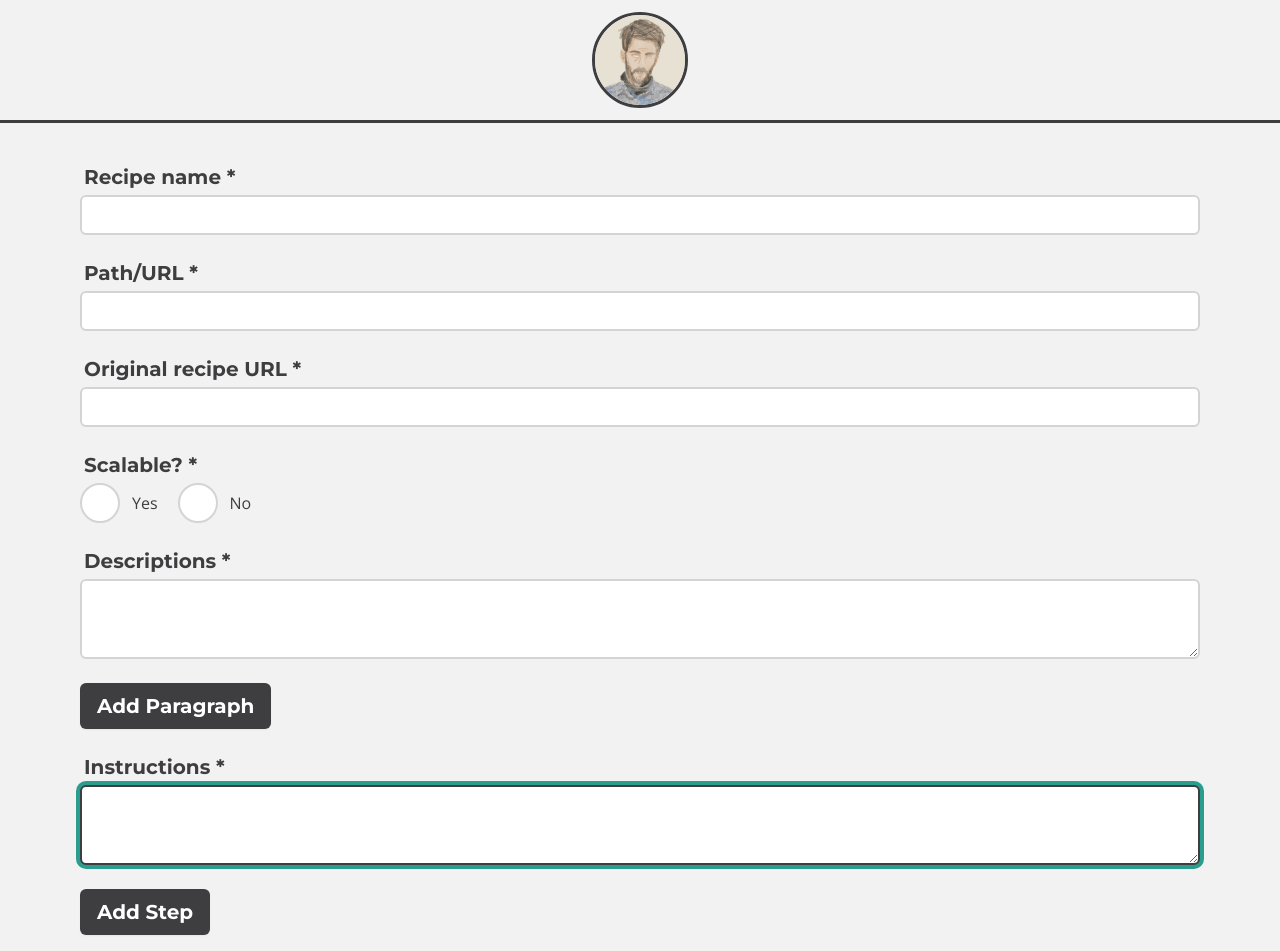
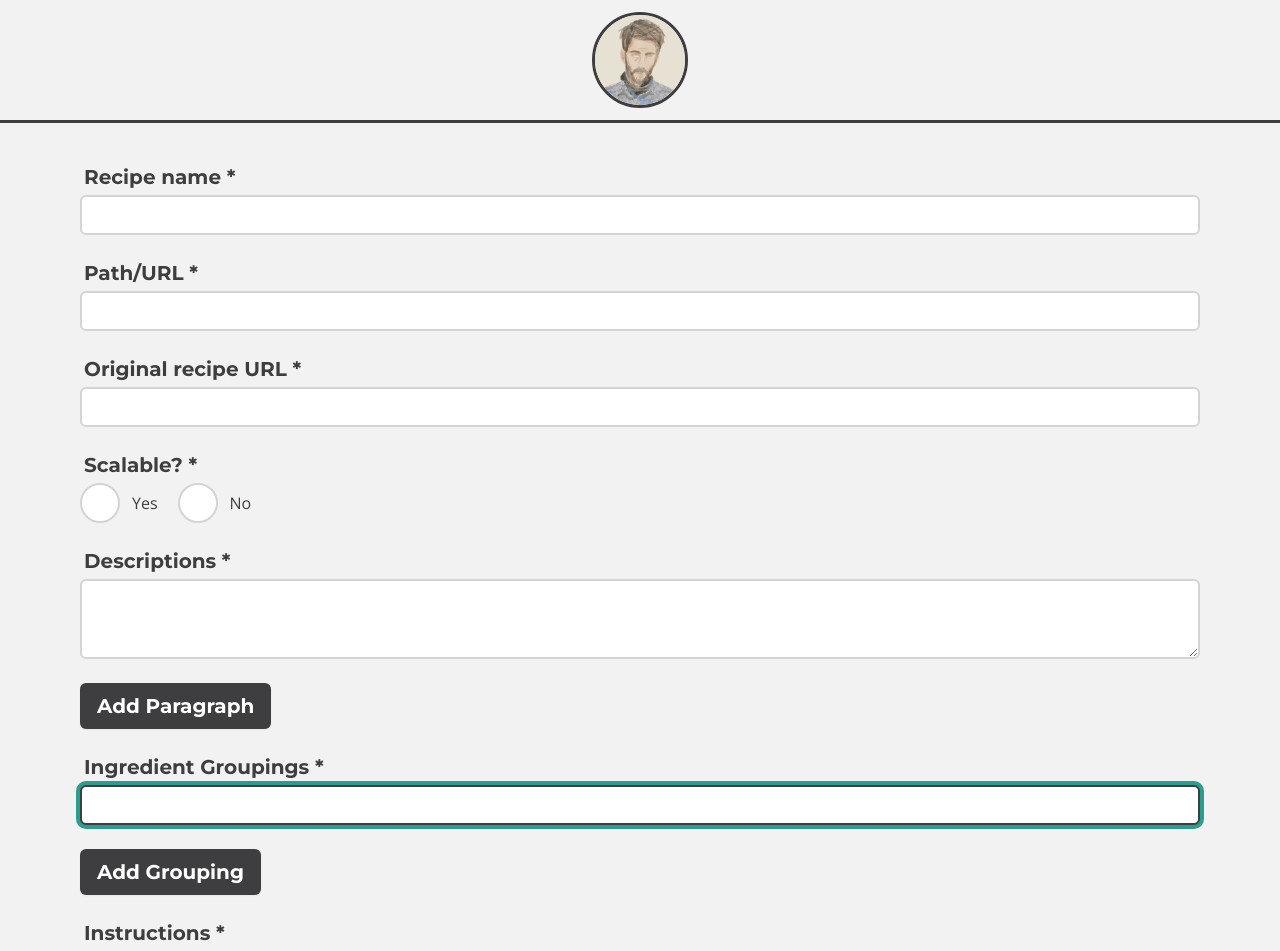
Before and after one commit to adierker/andydierkerdotcom-experimental, a Next.js app: page /admin in a window 1280 px wide. Shown: the top 951 px of the page. Built offline with nearby package versions, Linux system fonts and the light colour scheme.

Commit message:
WIP ingredient groupings, starting, need to move the usefieldarrays to their own components

```diff
--- a/src/consts/Consts.ts
+++ b/src/consts/Consts.ts
@@ -38,6 +38,7 @@ export const COLLECTIONS = {
 }
 
 export const REGEX = {
+  NUMBERS_AND_DECIMALS: /^[0-9]\d*(\.\d+)?$/,
   LOWERCASE_AND_NUMBERS_AND_DASHES: /^([a-z0-9-]+)$/,
   URL: /https?:\/\/(www\.)?[-a-zA-Z0-9@:%._+~#=]{1,256}\.[a-zA-Z0-9()]{1,6}\b([-a-zA-Z0-9()@:%_+.~#?&//=]*)/,
 }
--- a/src/pages/admin.tsx
+++ b/src/pages/admin.tsx
@@ -29,6 +29,18 @@ const formSchema = yup.object().shape({
         .required(`Any visible Description field is required.`),
     })
   ),
+  ingredientGroupings: yup.array().of(
+    yup.object().shape({
+      groupingName: yup.string().required(`Ingredient grouping name is required.`),
+      ingredients: yup.array().of(
+        yup.object().shape({
+          num: yup.string().matches(REGEX.NUMBERS_AND_DECIMALS, `Must be a number.`),
+          unit: yup.string(),
+          ingredient: yup.string().required(`Ingredient is required.`)
+        })
+      )
+    })
+  ),
   instructions: yup.array().of(
     yup.object().shape({
       step: yup.string().required(`Any visible Instruction field is required.`),
@@ -48,7 +60,7 @@ export const Admin = (): ReactElement => {
   })
   const onSubmit = (data) => console.log(data)
 
-  // console.log(watch())
+  console.log(watch())
 
   const {
     fields: descriptionFields,
@@ -57,6 +69,24 @@ export const Admin = (): ReactElement => {
   } = useFieldArray({
     control,
     name: 'descriptions',
+  })
+
+  const {
+    fields: ingredientGroupingsFields,
+    append: appendGrouping,
+    remove: removeGrouping,
+  } = useFieldArray({
+    control,
+    name: 'ingredientGroupings',
+  })
+
+  const {
+    fields: ingredientsFields,
+    append: appendIngredient,
+    remove: removeIngredient,
+  } = useFieldArray({
+    control,
+    name: 'ingredients',
   })
 
   const {
@@ -74,6 +104,9 @@ export const Admin = (): ReactElement => {
     }
     if (instructionFields.length < 1) {
       appendStep({})
+    }
+    if (ingredientGroupingsFields.length < 1) {
+      appendGrouping({})
     }
   }, [])
 
@@ -141,6 +174,54 @@ export const Admin = (): ReactElement => {
             className="focus-visible:bg-drkr-black"
           />
 
+
+
+
+        {ingredientGroupingsFields.map((field, index) => (
+            <Fragment key={field.id}>
+              <Input
+                id={`ingredientGroupings-${index}`}
+                label={index === 0 && 'Ingredient Groupings *'}
+                // error={errors.ingredientGroupings?.[index]?.paragraph}
+                labelClassName="mt-6"
+                iconWrapperClassName={index !== 0 && 'mt-2'}
+                icon={
+                  index !== 0 && (
+                    <button
+                      type="button"
+                      className="ml-3 text-center drkr-focus text-drkr-hover cursor-pointer"
+                      onClick={() => removeGrouping(index)}
+                    >
+                      <PlainX className="sq-8" />
+                    </button>
+                  )
+                }
+                {...register(`ingredientGroupings.${index}.groupingName` as const)}
+              />
+              {/* {ingredientGroupingsFields[index].ingredients.map(() => {
+
+              })} */}
+            </Fragment>
+          ))}
+          <Button
+            text="Add Grouping"
+            onClick={() => appendGrouping({})}
+            className="focus-visible:bg-drkr-black"
+          />
+
+
+
+
+
+
+
+
+
+
+
+
+
+
           {instructionFields.map((field, index) => (
             <Fragment key={field.id}>
               <Textarea
```
